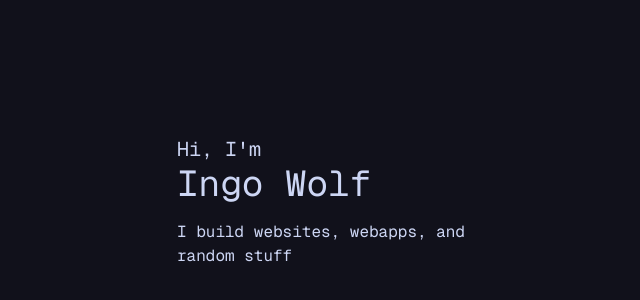
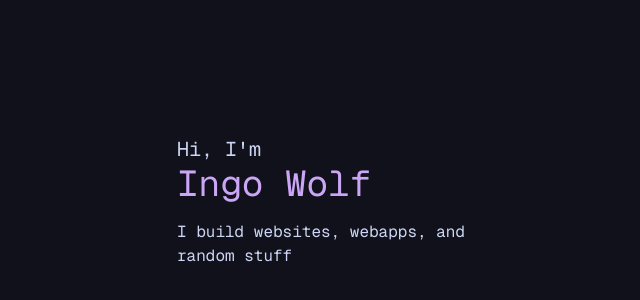
Before and after one commit to Inglan/temp-website, a Next.js app: page / in a window 1280 px wide. Shown: the part 204-504 px from the top of the page, without its empty margins (287-927 px from the left). Built offline with nearby package versions, Linux system fonts and the light colour scheme.

Commit message:
change text color for name

```diff
--- a/app/page.tsx
+++ b/app/page.tsx
@@ -7,7 +7,7 @@ export default function Home() {
         <h1 className="text-4xl">
           <span className="text-xl">Hi, I'm</span>
           <br />
-          Ingo Wolf
+          <span className="text-4xl text-primary">Ingo Wolf</span>
         </h1>
         I build websites, webapps, and random stuff
       </main>
```
